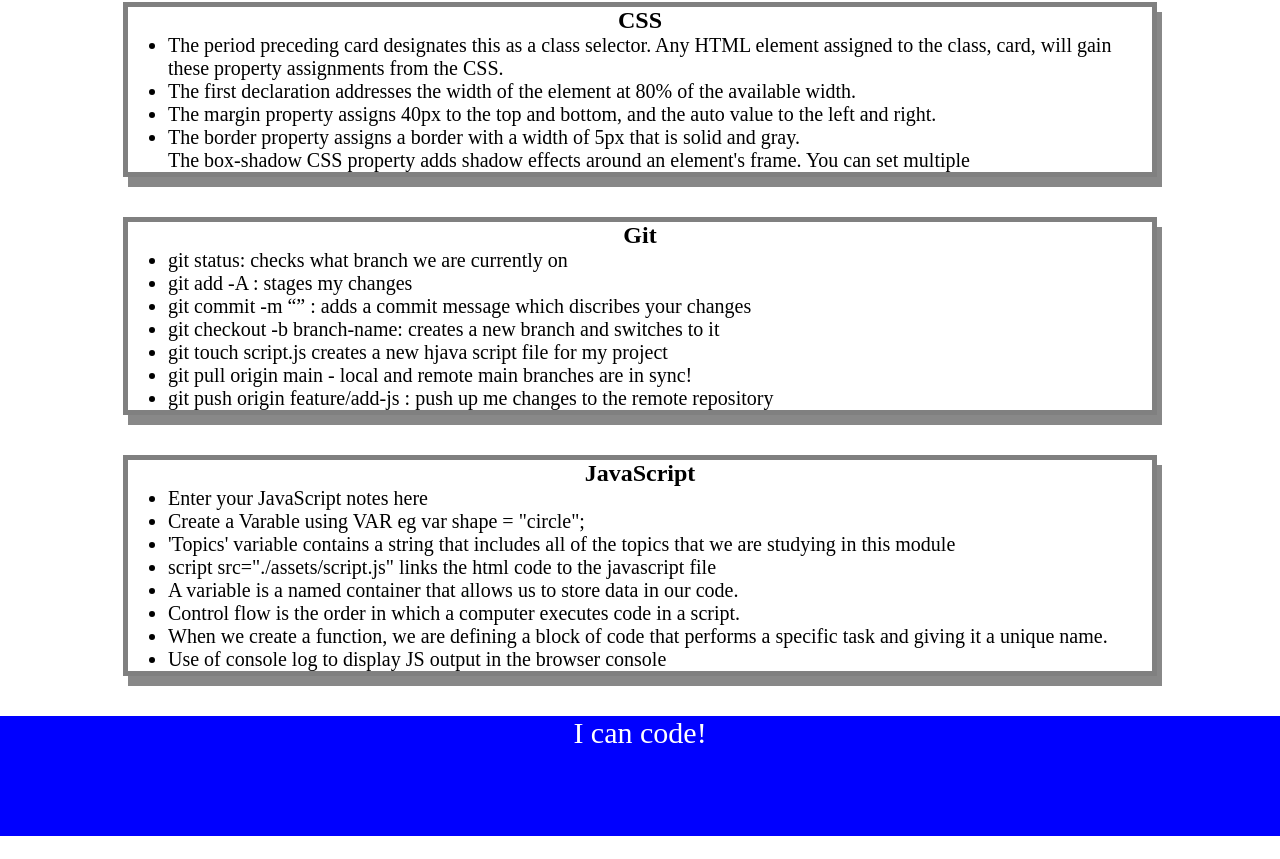
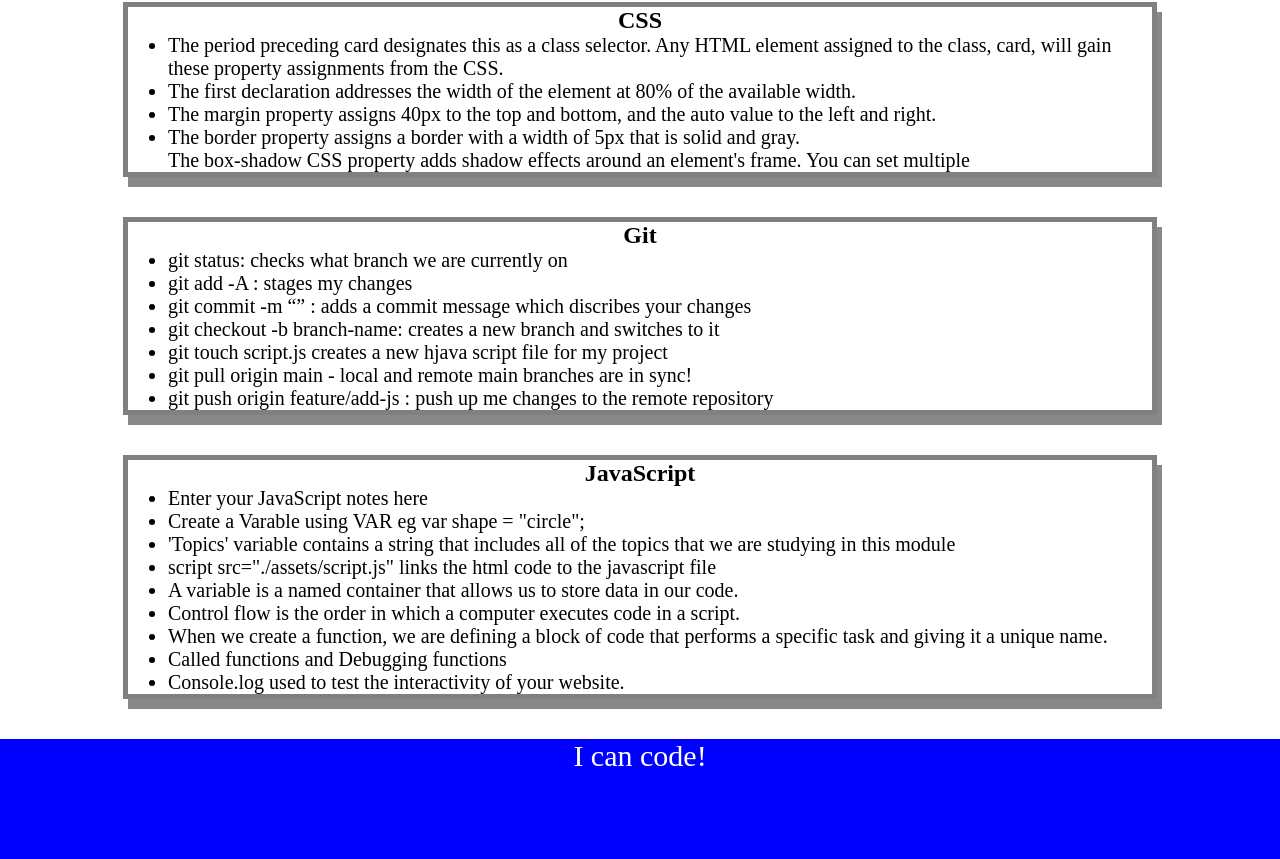
Before and after one commit to Madunkz81/prework-study-guide, a plain HTML site: page index.html in a window 1280 px wide. Shown: the part 350-1209 px from the top of the page. Before the commit the page ends 1186 px from the top, so only its background shows below. Drawn offline with Linux system fonts and the light colour scheme.

Commit message:
updated project READMNE file

```diff
--- a/index.html
+++ b/index.html
@@ -60,7 +60,8 @@
           <li>A variable is a named container that allows us to store data in our code.</li>
           <li>Control flow is the order in which a computer executes code in a script.</li>
           <li>When we create a function, we are defining a block of code that performs a specific task and giving it a unique name.</li>
-          <li> Use of console log to display JS output in the browser console</li>
+          <li>Called functions and Debugging functions</li>
+          <li>Console.log used to test the interactivity of your website.</li>
 
         </ul>
 
```
